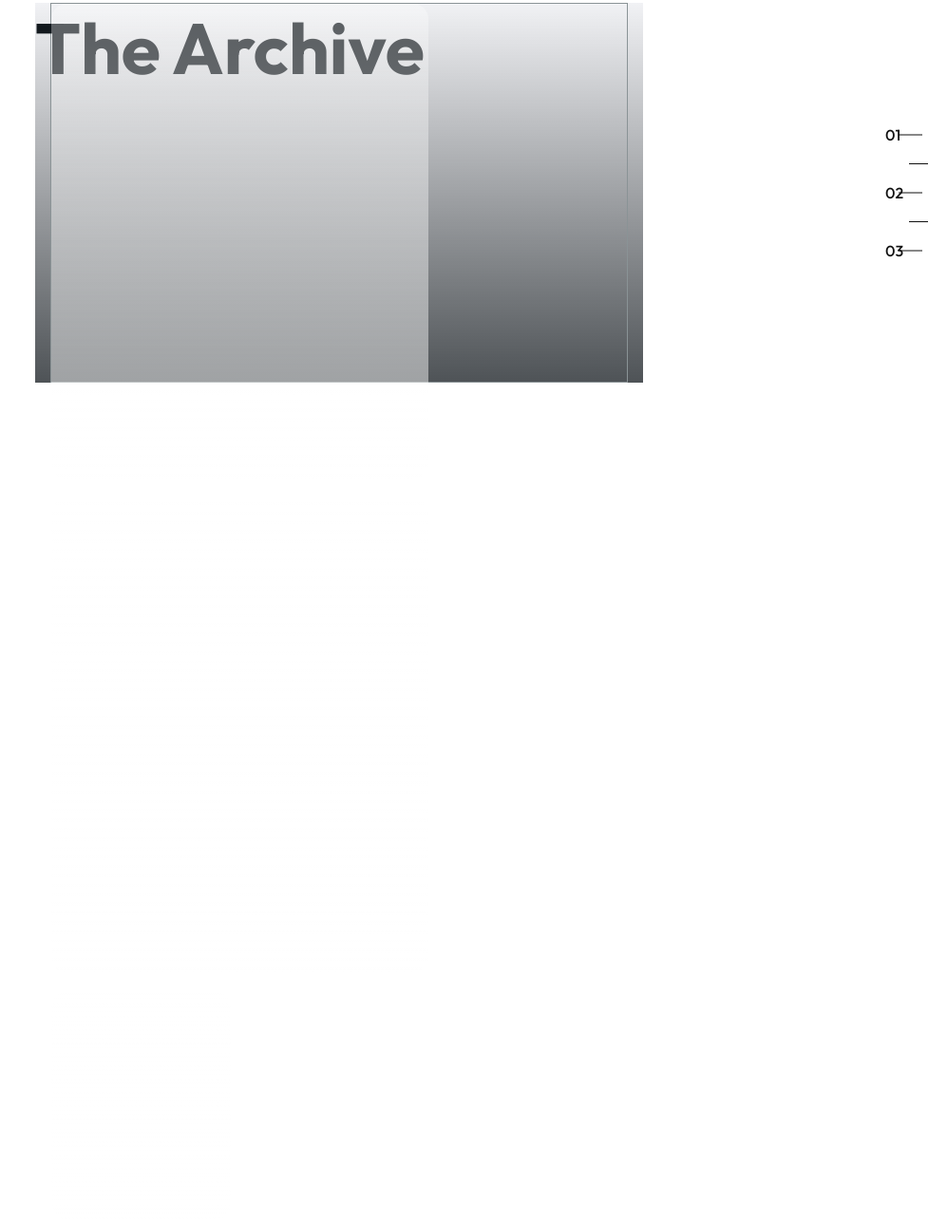
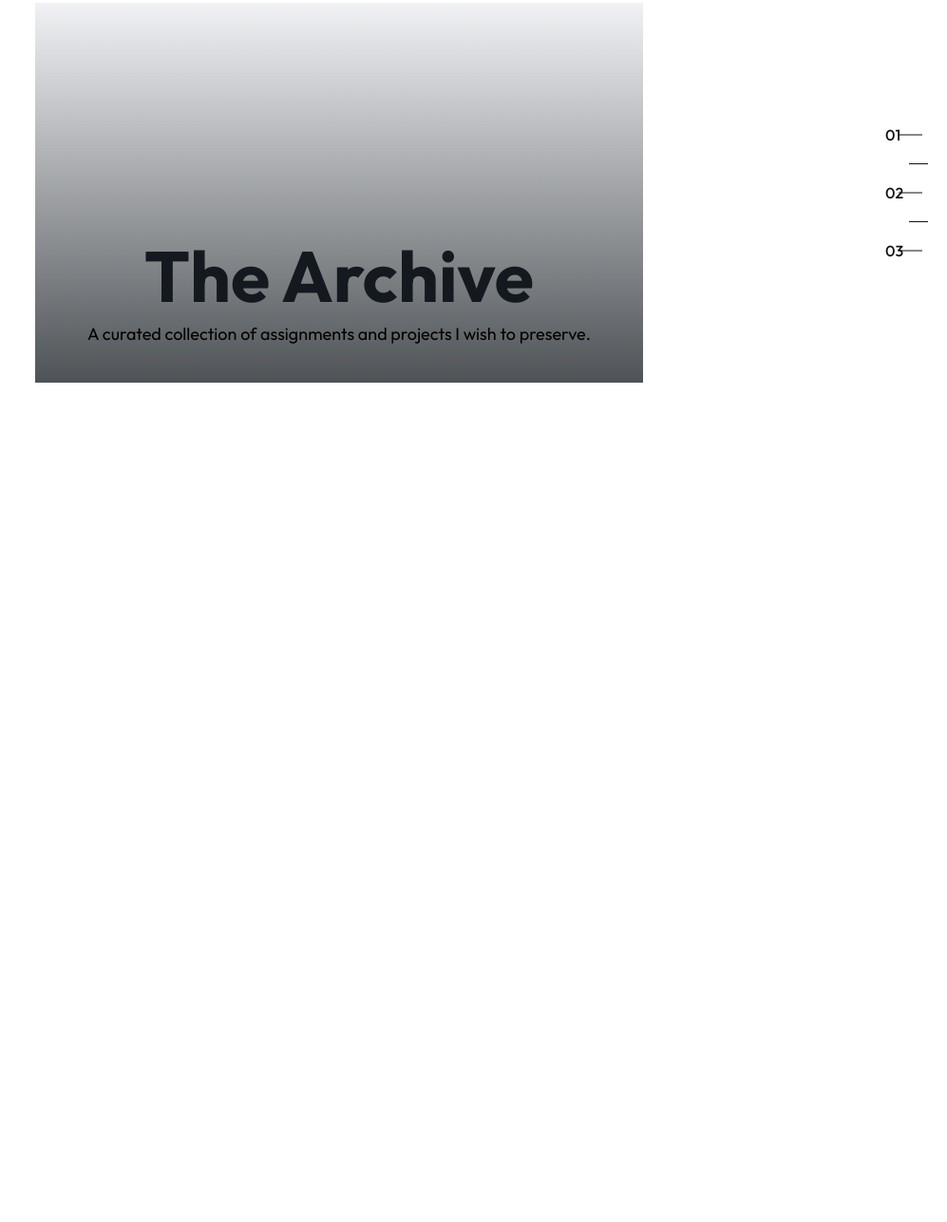
Before and after one commit to Mr-SDunlap/sdunlap-site-main, a plain HTML site: page index.html in a window 1280 px wide. Shown: the part 957-2244 px from the top of the page at 95% size, without its empty margins (283-1280 px from the left). Drawn offline with nearby package versions, Linux system fonts and the light colour scheme.

Commit message:
modified the project section

```diff
--- a/index.html
+++ b/index.html
@@ -124,14 +124,18 @@
           <span></span>
           <a href="#project-three" class="p3">03</a>
         </div>
-        <div class="archive-background">
-          <div class="content-container">
-            <div class="archive-title">The Archive</div>
-            <div class="project-one"></div>
-            <div class="project-two"></div>
-            <div class="project-three"></div>
-          </div>
+        <div class="archive-background"></div>
+      </div>
+      <div class="content-container">
+        <div class="archive_title-box">
+          <h1 class="archive-title">The Archive</h1>
+          <p class="archive-subhead">
+            A curated collection of assignments and projects I wish to preserve.
+          </p>
         </div>
+        <div id="project-one" class="project-one"></div>
+        <div id="project-two" class="project-two"></div>
+        <div id="project-three" class="project-three"></div>
       </div>
     </section>
     <!-- <section id="section_featured">
--- a/js/gsap-portfolio.js
+++ b/js/gsap-portfolio.js
@@ -8,16 +8,19 @@
 
   const archivePin = document.querySelector(".archive-pin");
   const archiveBg = document.querySelector(".archive-background");
+  const contentContainer = document.querySelector(".content-container");
 
-  if (!archivePin || !archiveBg) return;
+  if (!archivePin || !archiveBg || !contentContainer) return;
 
   const tl = gsap.timeline({
     scrollTrigger: {
+      id: "archiveExpand",
       trigger: archivePin,
       start: "top top",
-      end: "+=100%", // adjust to taste
+      endTrigger: contentContainer,
+      end: "bottom bottom", // stay pinned until the content ends
       pin: archivePin,
-      pinSpacing: true,
+      pinSpacing: false,
       scrub: true,
       anticipatePin: 1,
       invalidateOnRefresh: true,
@@ -30,9 +33,11 @@
     {
       width: "100vw",
       height: "100vh",
-      maxWidth: "none",
-      maxHeight: "none",
       ease: "power2.out",
+      duration: 0.2,
     },
   );
+
+  // Hold the pinned state for the remaining scroll until content ends
+  tl.to({}, { duration: 1 });
 });
--- a/js/smooth-scroll.js
+++ b/js/smooth-scroll.js
@@ -19,11 +19,32 @@
 
     // If GSAP ScrollTrigger is present, keep it in sync
     if (window.gsap && window.gsap.ScrollTrigger) {
-      lenis.on("scroll", () => window.gsap.ScrollTrigger.update());
-      window.gsap.ScrollTrigger.addEventListener("refresh", () =>
-        lenis.update(),
-      );
-      window.gsap.ScrollTrigger.refresh();
+      const { ScrollTrigger } = window.gsap;
+      const scroller = document.documentElement;
+
+      ScrollTrigger.scrollerProxy(scroller, {
+        scrollTop(value) {
+          if (arguments.length) {
+            lenis.scrollTo(value, { immediate: true });
+          }
+          return lenis.scroll ?? window.scrollY ?? scroller.scrollTop;
+        },
+        getBoundingClientRect() {
+          return {
+            top: 0,
+            left: 0,
+            width: window.innerWidth,
+            height: window.innerHeight,
+          };
+        },
+        pinType: scroller.style.transform ? "transform" : "fixed",
+      });
+
+      ScrollTrigger.defaults({ scroller });
+
+      lenis.on("scroll", () => ScrollTrigger.update());
+      ScrollTrigger.addEventListener("refresh", () => lenis.update());
+      ScrollTrigger.refresh();
     }
 
     // Expose for debugging
--- a/style.css
+++ b/style.css
@@ -94,12 +94,9 @@
 
 html {
   font-family: "Outfit", sans-serif;
-  scroll-behavior: smooth;
-  overflow-x: hidden;
 }
 body {
   margin: 0;
-  overflow-x: hidden;
 }
 
 .outfit-100 {
@@ -1031,27 +1028,25 @@
       rgba(199, 202, 213, 0.25),
       rgba(19, 25, 30, 0.75)
     );
+    z-index: 0;
   }
   .content-container {
-    border: solid 1px var(--grey);
-    width: clamp(300px, 95%, 1400px);
+    width: clamp(300px, 90%, 1400px);
     margin: 0 auto;
-    height: 100%;
-    display: grid;
-    grid-template-columns: repeat(6, 1fr);
-    grid-gap: 20px;
+    position: relative;
+    z-index: 1;
+    display: flex;
+    flex-direction: column;
+    gap: 20px;
+    transform: translateY(-45vh);
 
     & .project-one {
       position: relative;
       grid-column: span 4;
       display: flex;
-      background-image: linear-gradient(
-        to bottom,
-        rgba(255, 255, 255, 0.3),
-        rgba(255, 255, 255, 0.5)
-      );
       border-radius: 1rem;
-      height: 500px;
+      height: 100vh;
+      min-height: 700px;
       justify-content: center;
       align-items: center;
     }
@@ -1061,13 +1056,9 @@
       grid-column: span 4;
       grid-row-start: 2;
       display: flex;
-      background-image: linear-gradient(
-        to bottom,
-        rgba(255, 255, 255, 0.3),
-        rgba(255, 255, 255, 0.5)
-      );
       border-radius: 1rem;
-      height: 500px;
+      height: 100vh;
+      min-height: 700px;
       justify-content: center;
       align-items: center;
     }
@@ -1077,21 +1068,19 @@
       grid-column: span 2;
       grid-row-start: 3;
       display: flex;
-      background-image: linear-gradient(
-        to bottom,
-        rgba(255, 255, 255, 0.3),
-        rgba(255, 255, 255, 0.5)
-      );
       border-radius: 1rem;
-      height: 240px;
+      height: 100vh;
+      min-height: 700px;
       justify-content: center;
       align-items: center;
+      margin-bottom: 40px;
     }
   }
+  .archive_title-box {
+    text-align: center;
+    z-index: 1;
+  }
   .archive-title {
-    position: absolute;
-    top: 0%;
-    left: 0;
     font-size: 75px;
     font-weight: 700;
     color: var(--dark-coffee);
```
